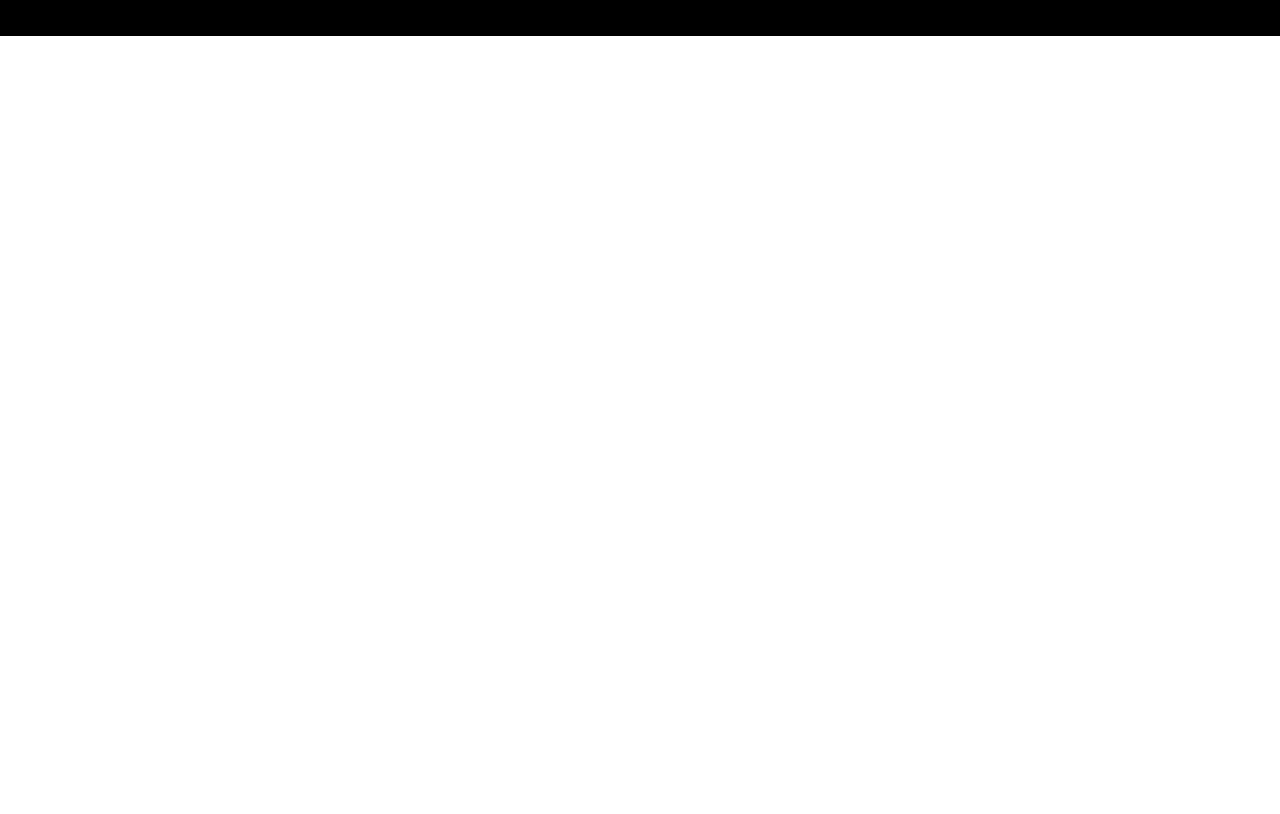
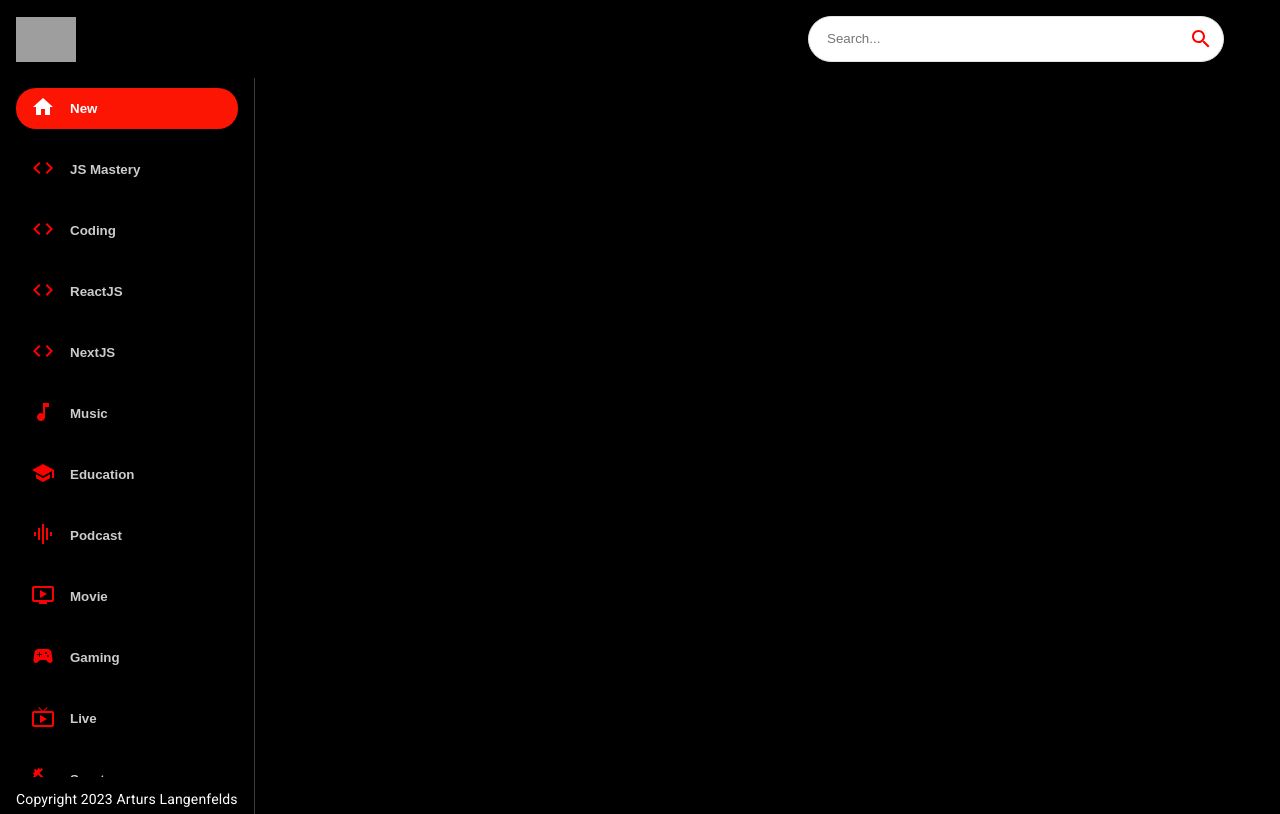
Before and after one commit to alangenfelds/youtube-clone, a React (Create React App) app: page / in a window 1280 px wide. Built offline with nearby package versions, Linux system fonts and the light colour scheme; grey boxes are pictures that could not be loaded.

Commit message:
added Navbar and Sidebar ui

```diff
--- a/src/components/Feed.jsx
+++ b/src/components/Feed.jsx
@@ -1,7 +1,29 @@
-import React from "react";
+import React, { useState, useEffect } from "react";
+import { Box, Stack, Typography } from "@mui/material";
+
+import Sidebar from "./Sidebar";
 
 const Feed = () => {
-  return <div>Feed</div>;
+  return (
+    <Stack sx={{ flexDirection: { sx: "column", md: "row" } }}>
+      <Box
+        sx={{
+          height: { sx: "auto", md: "92vh" },
+          borderRight: "1px solid #3d3d3d",
+          px: { sx: 0, md: 2 },
+        }}
+      >
+        <Sidebar />
+        <Typography
+          className="copyright"
+          variant="body2"
+          sx={{ mt: 1.5, color: "#fff" }}
+        >
+          Copyright 2023 Arturs Langenfelds
+        </Typography>
+      </Box>
+    </Stack>
+  );
 };
 
 export default Feed;
--- a/src/components/Navbar.jsx
+++ b/src/components/Navbar.jsx
@@ -1,7 +1,29 @@
 import React from "react";
+import { Stack } from "@mui/material";
+import { Link } from "react-router-dom";
+
+import { logo } from "../constants";
+import SearchBar from "./SearchBar";
 
 const Navbar = () => {
-  return <div>Navbar</div>;
+  return (
+    <Stack
+      direction="row"
+      alignItems="center"
+      p={2}
+      sx={{
+        position: "sticky",
+        backgrount: "#000",
+        top: 0,
+        justifyContent: "space-between",
+      }}
+    >
+      <Link to="/" style={{ display: "flex", alignItems: "center" }}>
+        <img src={logo} alt="logo" height={45} />
+      </Link>
+      <SearchBar />
+    </Stack>
+  );
 };
 
 export default Navbar;
--- /dev/null
+++ b/src/components/SearchBar.jsx
@@ -0,0 +1,32 @@
+import React, { useState } from "react";
+import { useNavigate } from "react-router-dom";
+import { Paper, IconButton } from "@mui/material";
+import { Search } from "@mui/icons-material";
+
+const SearchBar = () => {
+  return (
+    <Paper
+      component="form"
+      onSubmit={() => {}}
+      sx={{
+        borderRadius: 20,
+        border: "1px solid #e3e3e3",
+        pl: 2,
+        boxShadow: "none",
+        mr: { sm: 5 },
+      }}
+    >
+      <input
+        className="search-bar"
+        placeholder="Search..."
+        value=""
+        onChange={() => {}}
+      />
+      <IconButton type="submit" sx={{ p: "10px", color: "red" }}>
+        <Search />
+      </IconButton>
+    </Paper>
+  );
+};
+
+export default SearchBar;
--- /dev/null
+++ b/src/components/Sidebar.jsx
@@ -0,0 +1,48 @@
+import React from "react";
+import { Stack } from "@mui/material";
+
+import { categories } from "../constants";
+
+const selectedCategory = "New";
+
+const Sidebar = () => {
+  return (
+    <Stack
+      direction="row"
+      sx={{
+        overflowY: "auto",
+        height: { sx: "auto", md: "95%" },
+        flexDirection: { md: "column" },
+      }}
+    >
+      {categories.map((category) => (
+        <button
+          key={category.name}
+          className="category-btn"
+          style={{
+            background: category.name === selectedCategory && "#FC1503",
+            color: "#fff",
+          }}
+        >
+          <span
+            style={{
+              color: category.name === selectedCategory ? "white" : "red",
+              marginRight: "15px",
+            }}
+          >
+            {category.icon}
+          </span>
+          <span
+            style={{
+              opacity: category.name === selectedCategory ? "1" : "0.8",
+            }}
+          >
+            {category.name}
+          </span>
+        </button>
+      ))}
+    </Stack>
+  );
+};
+
+export default Sidebar;
--- a/src/components/index.js
+++ b/src/components/index.js
@@ -3,3 +3,5 @@
 export { default as ChannelDetail } from "./ChannelDetail";
 export { default as SearchFeed } from "./SearchFeed";
 export { default as VideoDetail } from "./VideoDetail";
+export { default as SearchBar } from "./SearchBar";
+export { default as Sidebar } from "./Sidebar";
--- a/src/index.css
+++ b/src/index.css
@@ -3,6 +3,7 @@
   margin: 0;
   padding: 0;
   box-sizing: border-box;
+  color: #fff;
 }
 
 a {
```
Also changed, not shown: src/constants/index.js (renamed from src/constants.js).
